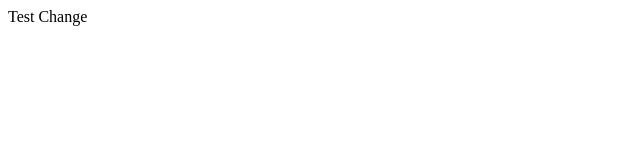
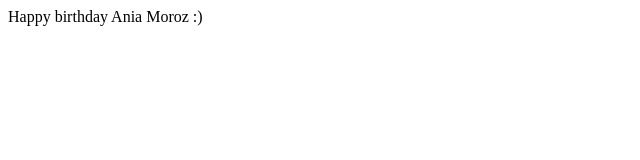
Before and after one commit to akshaytelang8/zillidan.github.io, a plain HTML site: page index.html in a window 1280 px wide. Shown: the whole page, without its empty margins (0-640 px from the left). Drawn offline with Linux system fonts and the light colour scheme.

Commit message:
Revert "test change again"
This reverts commit 03ddf762ffb060b0f1930578852398e2c614dbee.

```diff
--- a/index.html
+++ b/index.html
@@ -6,6 +6,6 @@
     <title></title>
 </head>
 <body>
-    Test Change
+    Happy birthday Ania Moroz :)
 </body>
 </html>
```
